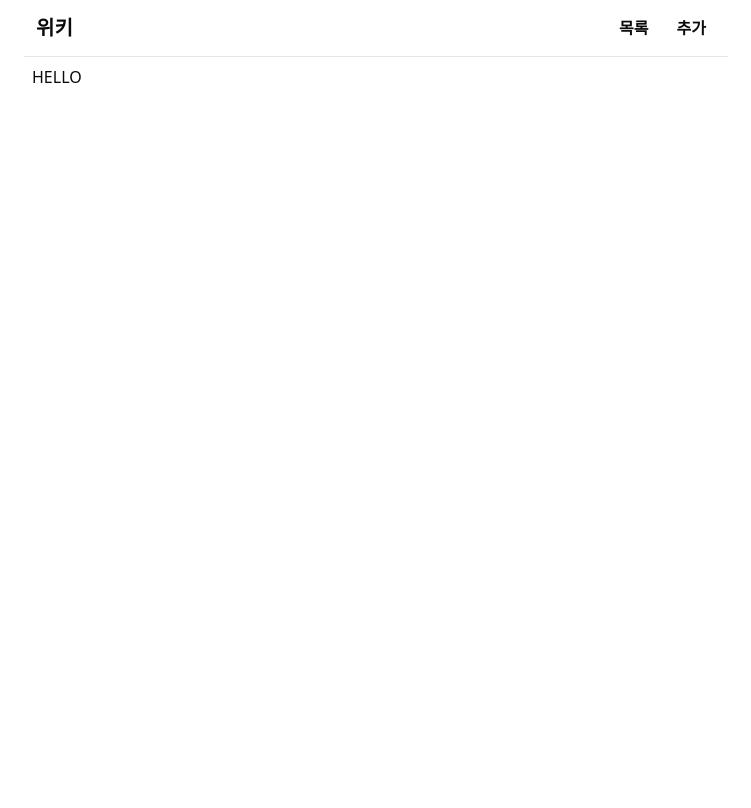
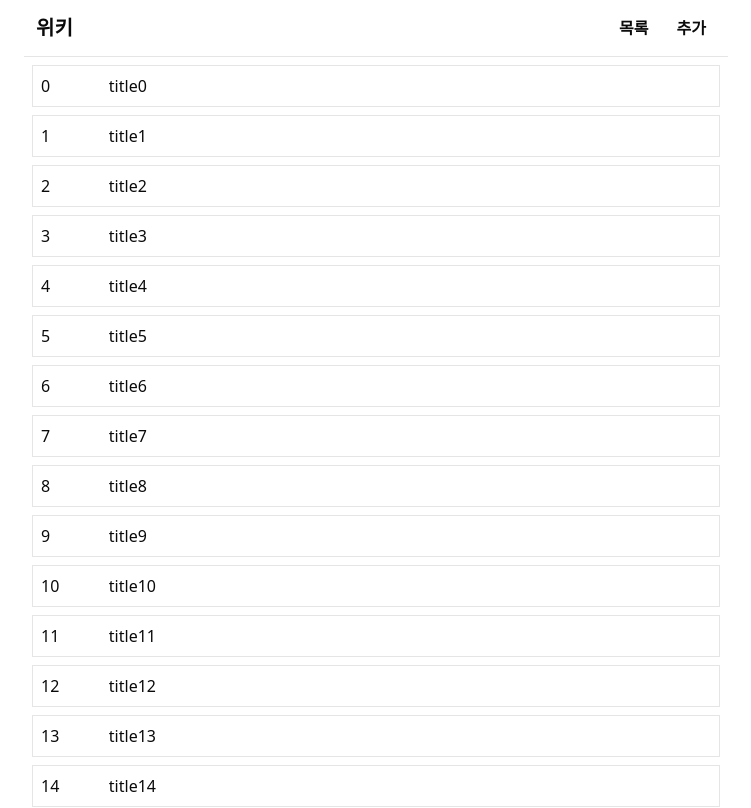
Before and after one commit to B-HS/BHS_WikiPage, a Next.js app: page / in a window 1280 px wide. Shown: the top 808 px of the page, without its empty margins (264-1015 px from the left). Built offline with nearby package versions, Linux system fonts and the light colour scheme.

Commit message:
Add dummy list for documents list

```diff
--- a/app/page.tsx
+++ b/app/page.tsx
@@ -1,5 +1,13 @@
+import List from '@/components/list/list'
+import { DocProps } from './doc/[docid]/page'
+
 const Home = () => {
-    return <span>HELLO</span>
+    const dummy = Array.from({ length: 30 }).map((_, idx) => ({ docid: idx, title: `title${idx}`, description: `description${idx}` })) as DocProps[]
+    return (
+        <section className='flex flex-col flex-1'>
+            <List docs={dummy} />
+        </section>
+    )
 }
 
 export default Home
```
